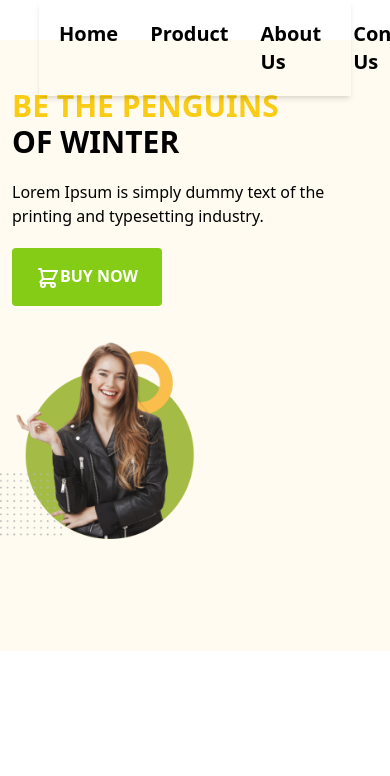
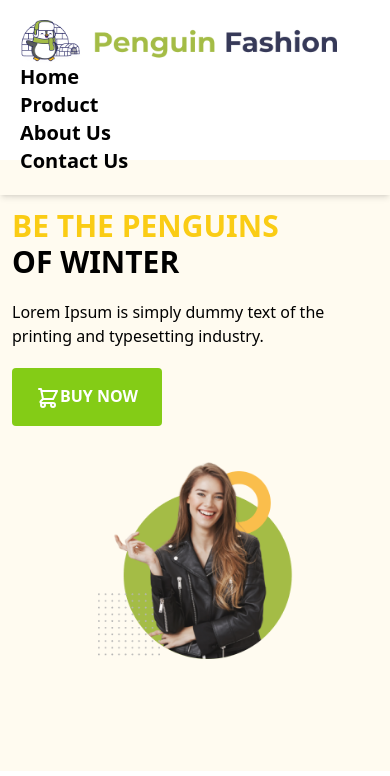
Before and after one commit to Suzon999/penguin-feshion-my, a plain HTML site: page index.html in a window 390 px wide. Shown: the top 776 px of the page. Drawn offline with nearby package versions, Linux system fonts and the light colour scheme.

Commit message:
navber fixd

```diff
--- a/index.html
+++ b/index.html
@@ -22,14 +22,14 @@
     </script>
 </head>
 <header class="bg-header ">
-    <nav class=" container mx-auto w-[80%] p-5 shadow-md fixed top-0 left-0 right-0 ">
-        <div class=" flex justify-between">
+    <nav class=" container mx-auto lg:w-[80%] p-5 shadow-md fixed top-0 left-0 right-0   ">
+        <div class="lg:flex justify-between">
             <div>
                 <img class=" w-80" src="images/logo.png" alt="">
 
             </div>
             <div>
-                <ul class=" flex gap-x-8 text-xl font-semibold">
+                <ul class=" md:flex gap-x-8 text-xl font-semibold ">
                     <li><a href="">Home</a></li>
                     <li><a href="">Product</a></li>
                     <li><a href="">About Us</a></li>
@@ -39,7 +39,7 @@
         </div>
     </nav>
     <!-- banner section  -->
-    <section class="container   sm:flex items-center justify-around pb-28 pt-12 mt-10">
+    <section class="container   sm:flex items-center justify-around pb-28 pt-12 mt-40 lg:mt-10">
         <div class="mx-3 sm:mx-0">
             <h1 class=" text-3xl  sm:text-6xl uppercase font-bold ">
                 <span class=" text-yellow-400">Be the Penguins</span><br>
@@ -55,7 +55,7 @@
                 </svg>BUY NOW</button>
         </div>
         <div class="pt-8 sm:pt-0">
-            <img class=" w-1/2 sm:w-full" src="images/model.png" alt="">
+            <img class=" w-1/2 sm:w-full mx-auto" src="images/model.png" alt="">
         </div>
     </section>
 </header>
```
